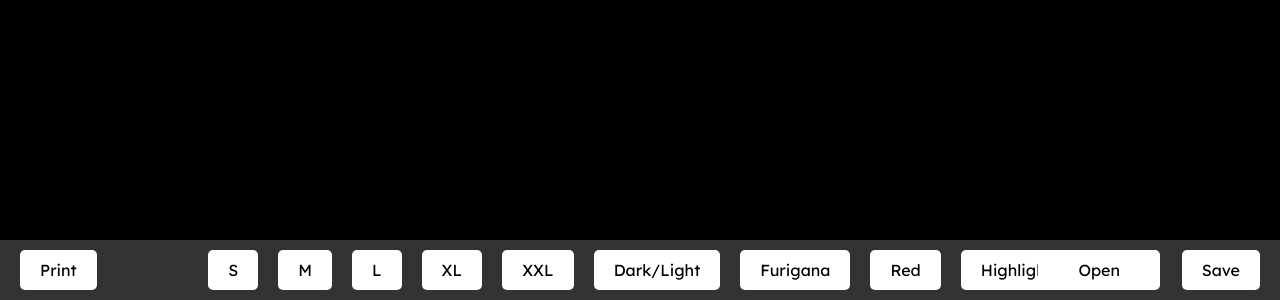
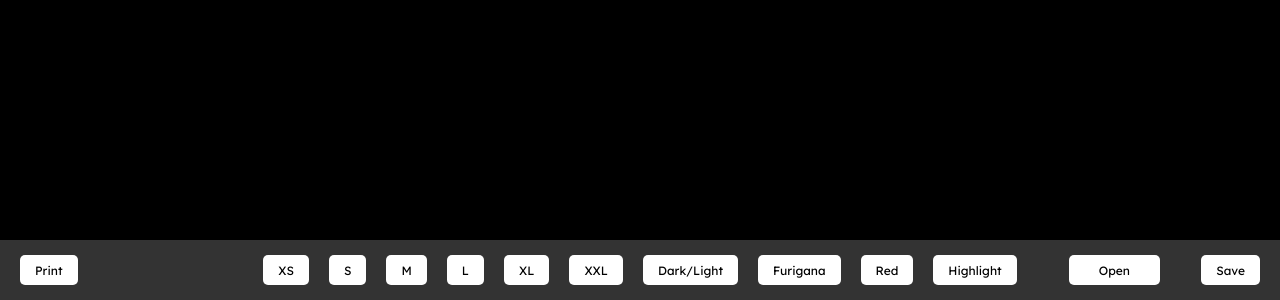
Before and after one commit to kcijseries/OBSYouTube, a plain HTML site: page Digital BlackBoard.html in a window 1280 px wide. Shown: the part 500-800 px from the top of the page. Drawn offline with Linux system fonts and the light colour scheme.

Commit message:
Update Digital BlackBoard.html
Added more utils

```diff
--- a/Digital BlackBoard.html
+++ b/Digital BlackBoard.html
@@ -16,7 +16,7 @@
         }
         #blackboard {
             width: 100%;
-            height: calc(100% - 60px); /* Adjusted to accommodate buttons in one row */
+            height: calc(100vh - 60px); /* Adjust height to account for fixed toolbar */
             background-color: #000;
             color: #fff;
             font-family: 'Lexend', sans-serif;
@@ -27,6 +27,7 @@
             resize: none;
             box-sizing: border-box;
             transition: font-size 0.2s ease-in-out;
+            overflow-y: auto; /* Enable scrolling within the blackboard */
         }
         .controls {
             height: 60px;
@@ -35,12 +36,17 @@
             justify-content: center;
             align-items: center;
             gap: 20px;
-            position: relative;
+            position: fixed; /* Fix the toolbar to the bottom */
+            bottom: 0; /* Align it to the bottom of the viewport */
+            left: 0; /* Stretch it across the full width */
+            width: 100%; /* Ensure it spans the viewport */
+            box-sizing: border-box;
+            z-index: 1000; /* Ensure it stays above other content */
         }
         button {
-            padding: 10px 20px;
+            padding: 7.5px 15px; /* Reduced by 25% from 10px 20px */
             font-family: 'Lexend', sans-serif;
-            font-size: 16px;
+            font-size: 12px; /* Reduced by 25% from 16px */
             cursor: pointer;
             background-color: #fff;
             border: none;
@@ -63,9 +69,9 @@
         }
         label[for="fileInput"] {
             cursor: pointer;
-            padding: 10px 20px;
+            padding: 7.5px 15px; /* Reduced by 25% from 10px 20px */
             font-family: 'Lexend', sans-serif;
-            font-size: 16px;
+            font-size: 12px; /* Reduced by 25% from 16px */
             background-color: #fff;
             border: none;
             border-radius: 5px;
@@ -108,25 +114,18 @@
                 width: 100%;
                 height: auto;
             }
-            /* Hide the controls section during printing */
             .controls {
-                display: none !important;
+                display: none !important; /* Hide controls during printing */
             }
-
-            /* Disable printing of header and footer */
             @page {
                 margin-top: 0;
                 margin-bottom: 0;
                 margin-left: 0;
                 margin-right: 0;
             }
-
-            /* Hide any unwanted page elements (like date, time, title, URL) */
             header, footer {
                 display: none;
             }
-
-            /* Optional: Hide any page breaks in content */
             .no-print {
                 display: none !important;
             }
@@ -139,8 +138,9 @@
         <!-- Print Button -->
         <button class="print-button" onclick="prepareForPrint()">Print</button>
 
-        <button onclick="setFontSize(42)">S</button>
-        <button onclick="setFontSize(56)">M</button>
+        <button onclick="setFontSize(24)">XS</button>
+        <button onclick="setFontSize(36)">S</button>
+        <button onclick="setFontSize(48)">M</button>
         <button onclick="setFontSize(64)">L</button>
         <button onclick="setFontSize(72)">XL</button>
         <button onclick="setFontSize(96)">XXL</button>
@@ -152,7 +152,7 @@
         <!-- Red Color Toggle Button -->
         <button onclick="toggleRedColor()">Red</button>
 
-        <!-- New Highlight Toggle Button -->
+        <!-- Highlight Toggle Button -->
         <button onclick="toggleHighlight()">Highlight</button>
 
         <!-- Open Button -->
@@ -165,6 +165,7 @@
         <button class="export-button" onclick="saveToDoc()">Save</button>
     </div>
 
+    <!-- JavaScript remains unchanged -->
     <script>
         const blackboard = document.getElementById('blackboard');
 
@@ -187,19 +188,16 @@
                 const furiganaElements = document.querySelectorAll('.furigana');
                 let furiganaFound = false;
 
-                // Check if the selected text already has furigana
                 furiganaElements.forEach(furigana => {
                     if (furigana.previousSibling && furigana.previousSibling.nodeValue === selectedText) {
                         furiganaFound = true;
-                        furigana.remove(); // Remove the furigana if found
+                        furigana.remove();
                     }
                 });
 
                 if (!furiganaFound) {
-                    // If no furigana found, add it
                     const furiganaText = prompt('Enter Furigana text for "' + selectedText + '"');
                     if (furiganaText === "") {
-                        // Remove furigana if the input is empty (without removing the selected text)
                         const furiganaToRemove = document.querySelector('.furigana');
                         if (furiganaToRemove) {
                             furiganaToRemove.remove();
@@ -216,7 +214,6 @@
                         wrapper.appendChild(furiganaElement);
                         wrapper.appendChild(document.createTextNode(selectedText));
 
-                        // Replace selected text with the wrapper
                         selection.deleteFromDocument();
                         selection.getRangeAt(0).insertNode(wrapper);
                     }
@@ -232,19 +229,15 @@
                 const range = selection.getRangeAt(0);
                 const selectedNode = range.commonAncestorContainer;
 
-                // Check if the selected text is already wrapped in a span with red color
                 const parentSpan = selectedNode.parentElement;
                 if (parentSpan && parentSpan.tagName === 'SPAN' && parentSpan.style.color === 'red') {
-                    // If already red, remove the span and restore the original text
                     const textNode = document.createTextNode(selectedText);
                     parentSpan.replaceWith(textNode);
                 } else {
-                    // If not red, wrap the selection in a span with red color
                     const span = document.createElement('span');
                     span.style.color = 'red';
                     span.textContent = selectedText;
 
-                    // Replace the selected text with the red-colored span
                     selection.deleteFromDocument();
                     range.insertNode(span);
                 }
@@ -259,19 +252,15 @@
                 const range = selection.getRangeAt(0);
                 const selectedNode = range.commonAncestorContainer;
 
-                // Check if the selected text is already wrapped in a span with yellow highlight
                 const parentSpan = selectedNode.parentElement;
                 if (parentSpan && parentSpan.tagName === 'SPAN' && parentSpan.style.backgroundColor === 'rgba(255, 255, 0, 0.25)') {
-                    // If already highlighted, remove the span and restore the original text
                     const textNode = document.createTextNode(selectedText);
                     parentSpan.replaceWith(textNode);
                 } else {
-                    // If not highlighted, wrap the selection in a span with yellow highlight
                     const span = document.createElement('span');
-                    span.style.backgroundColor = 'rgba(255, 255, 0, 0.25)'; // Yellow at 25% opacity
+                    span.style.backgroundColor = 'rgba(255, 255, 0, 0.25)';
                     span.textContent = selectedText;
 
-                    // Replace the selected text with the highlighted span
                     selection.deleteFromDocument();
                     range.insertNode(span);
                 }
@@ -298,12 +287,11 @@
                     const fileContent = e.target.result;
                     blackboard.innerHTML = fileContent;
                 };
-                reader.readAsText(file); // Reads the content as plain text for simplicity
+                reader.readAsText(file);
             }
         }
 
         function prepareForPrint() {
-            // Set font size to 14px before printing
             blackboard.style.fontSize = '14px';
             window.print();
         }
```
